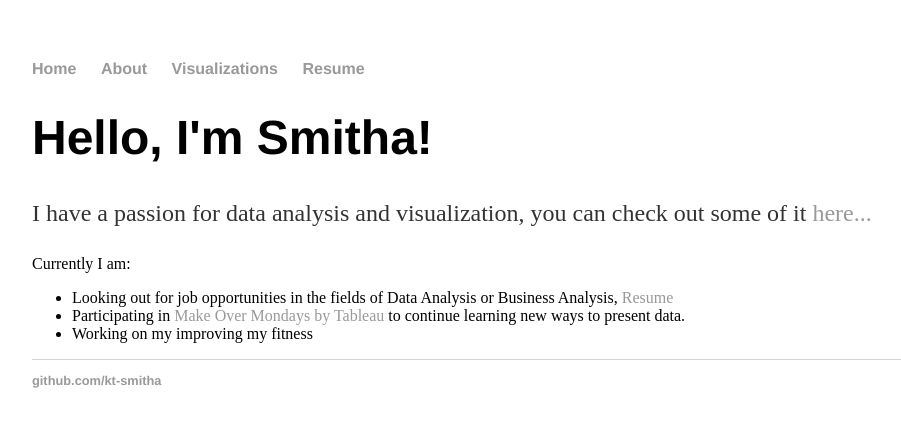
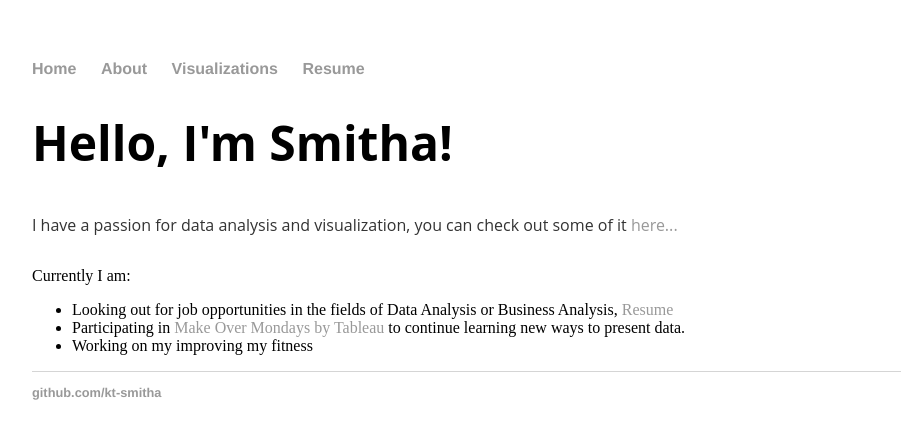
Before and after one commit to kt-smitha/kt-smitha.github.io, a Jekyll site: the page built from index.html, in a window 1280 px wide. Shown: the top 439 px of the page, without its empty margins (160-1061 px from the left). Built offline with Jekyll 4.4.1, drawn with Linux system fonts in a browser that asks for light colours.

Commit message:
Update index.html

```diff
--- a/index.html
+++ b/index.html
@@ -3,8 +3,8 @@ layout: default
 title: Smitha-Home
 ---
 <div class="blurb">
-	<h1>Hello, I'm Smitha!</h1>
-	<p>I have a passion for data analysis and visualization, you can check out some of it <a href="/viz">here...</a></p>
+	<h1><font face = "Open Sans">Hello, I'm Smitha!</font></h1>
+	<p><font face = "Open Sans" size = 3>I have a passion for data analysis and visualization, you can check out some of it <a href="/viz">here...</a></font></p>
 
 	<div>Currently I am:
 	<ul>
```
